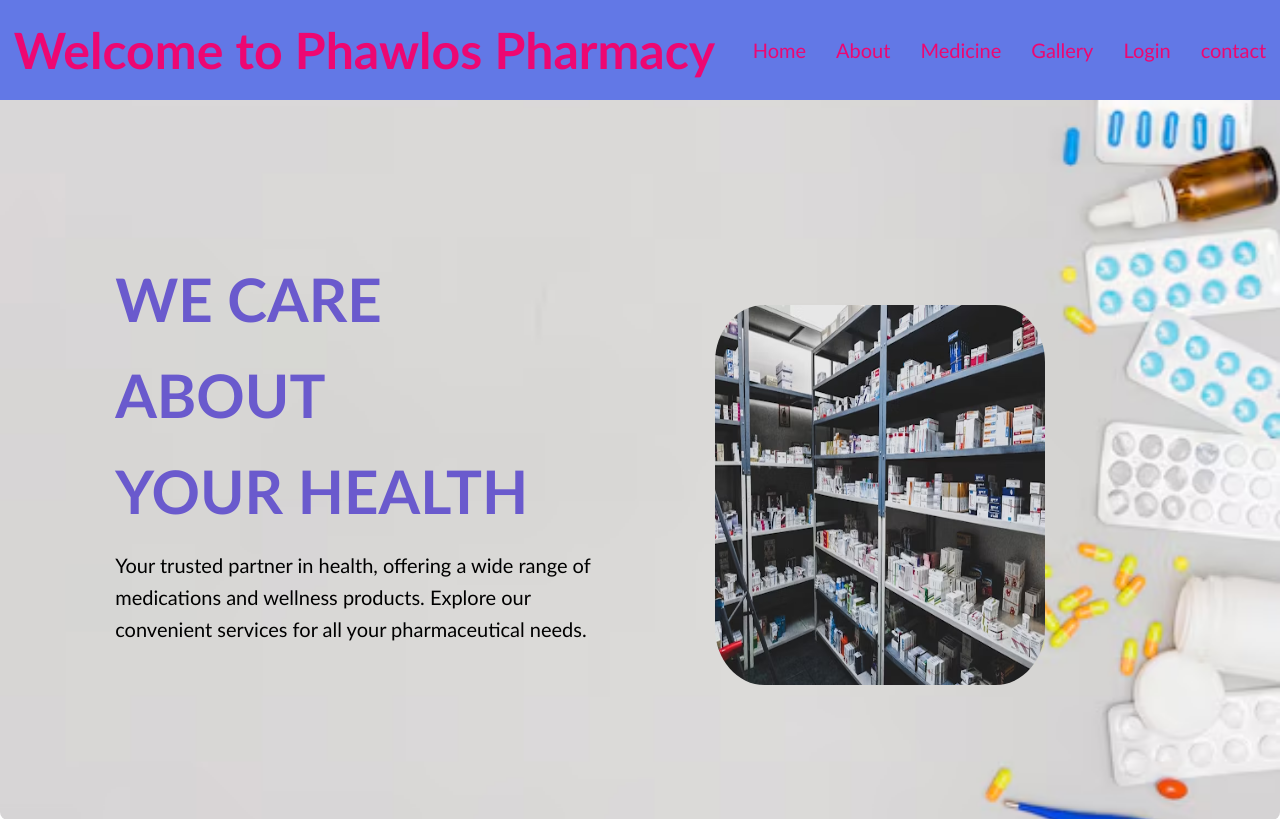
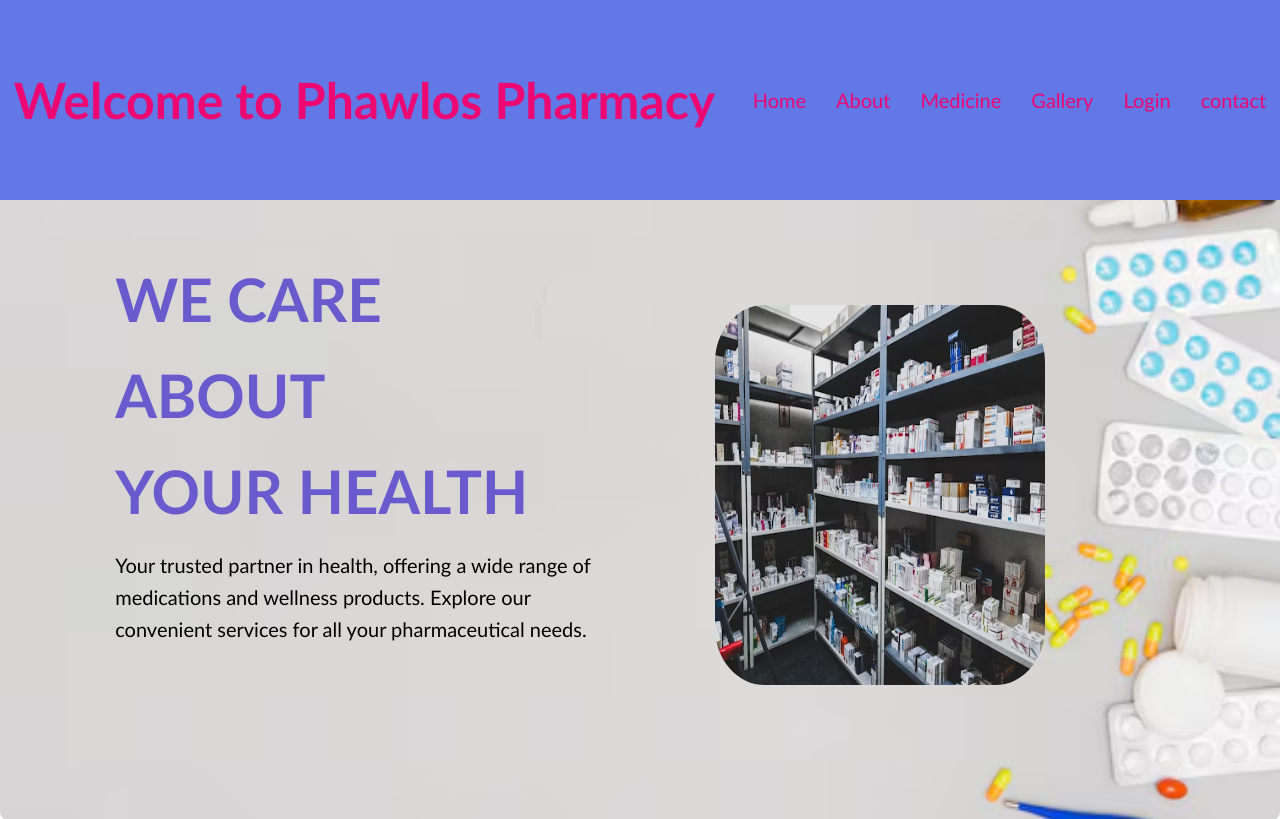
Before and after one commit to Aman3545/Our-project, a PHP site: page /HTML/index.html in a window 1280 px wide. Shown: the top 819 px of the page. Run offline with PHP 8.4, Linux system fonts and the light colour scheme.

Commit message:
header.css

```diff
--- a/CSS/index.css
+++ b/CSS/index.css
@@ -1,4 +1,3 @@
-/* General Reset */
 * {
   margin: 0;
   padding: 0;
@@ -26,6 +25,7 @@ body {
   left: 0;
   top: 0;
   width: 100%;
+  height: 25%;
   padding: 10px;
   display: flex;
   justify-content: space-around;
@@ -435,7 +435,7 @@ button[type="submit"]:hover {
 .contact-info,
 .contact-form,
 .map-container {
-
+  background-color: #f4f4f4;
   padding: 20px;
   border-radius: 8px;
 }
```
Also changed, not shown: images/Captured photo.jpg (added).
